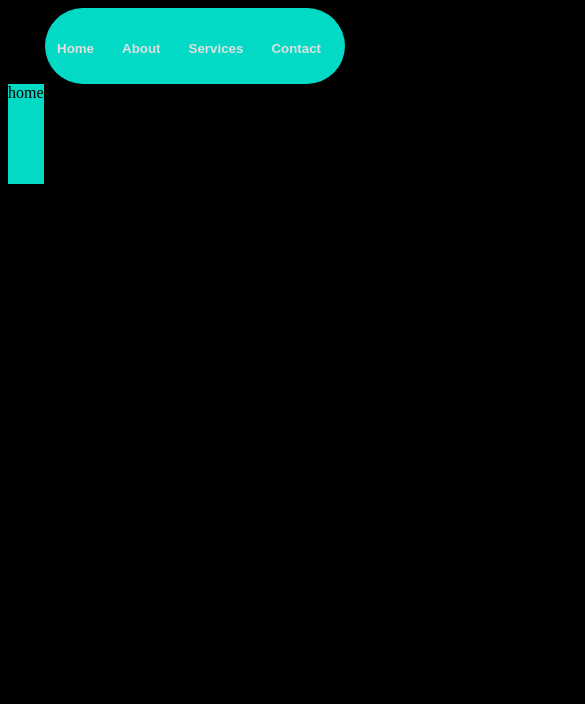
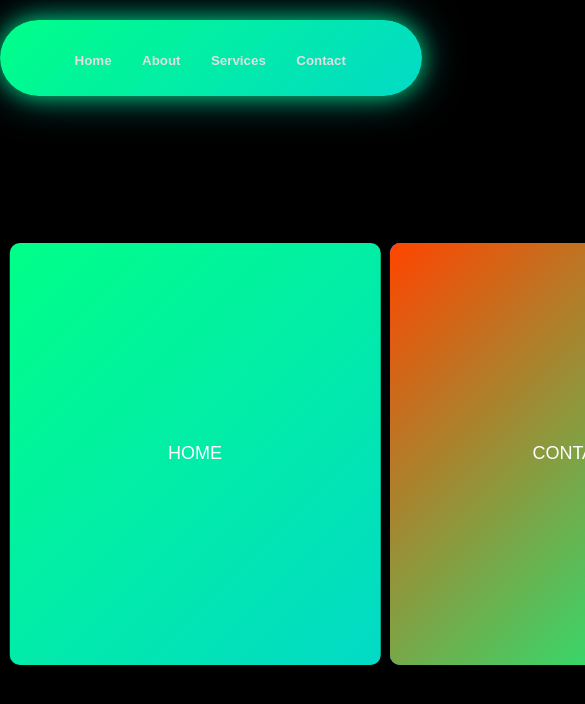
Before and after one commit to Chauhan-saab2006/potfolio1, a plain HTML site: page index.html in a window 390 px wide. Shown: the top 704 px of the page, 585 px wide, since content can reach past the window. Drawn offline with Linux system fonts and the light colour scheme.

Commit message:
add section designs

```diff
--- a/index.html
+++ b/index.html
@@ -4,26 +4,26 @@
 <head>
   <meta charset="UTF-8">
   <meta name="viewport" content="width=device-width, initial-scale=1.0">
-    <title>potfolio</title>
+  <title>Portfolio</title>
   <link rel="stylesheet" href="style.css">
 </head>
 
 <body>
-    <div class="header">
+  <div class="nav">
     <button onclick="showSection('home')">Home</button>
     <button onclick="showSection('about')">About</button>
     <button onclick="showSection('services')">Services</button>
     <button onclick="showSection('contact')">Contact</button>
   </div>
 
-    <section class="site-sections">
-        <div id="home" class="home">home</div>
-        <div id="about" class="about">about</div>
-        <!-- <div id="projects" class="projects">projects</div> -->
-        <!-- <div id="contact" class="contact">contact</div> -->
-    </section>
+  <div class="sections">
+    <div id="home" class="section active">HOME</div>
+    <div id="about" class="section">ABOUT</div>
+    <div id="services" class="section">SERVICES</div>
+    <div id="contact" class="section">CONTACT</div>
+  </div>
 
-    <!-- <script src="script.js"></script> -->
+  <script src="script.js"></script>
 </body>
 
 </html>
--- a/script.js
+++ b/script.js
@@ -1,10 +1,6 @@
 function showSection(id) {
-  // hide all sections
-  document.querySelectorAll('.section').forEach(sec => {
-    sec.classList.remove('active');
-    sec.style.left = "-100vw"; // move back off-screen
-  });
-
-  // show selected section
-  document.getElementById(id).classList.add('active');
-}
+      document.querySelectorAll('.section').forEach(sec => {
+        sec.classList.remove('active');
+      });
+      document.getElementById(id).classList.add('active');
+    }
--- a/style.css
+++ b/style.css
@@ -1,20 +1,34 @@
 body {
-    background-color: #000000;
+  margin: 0;
   overflow-x: hidden;
   overflow-y: hidden;
+  font-family: Arial, sans-serif;
+  text-align: center;
+  background-color: #000000;
 }
 
-.header {
+.nav {
   height: 9vh;
-    width: 300px;
-    /* fixed width */
-    margin: 0 auto;
-    background-color: #03DAC6;
+  width: 50vh;
+  /* make it scale on smaller screens */
+  margin: 20px auto;
+  position: relative;
+  top: 0;
+  left: 0;
+  transform: none;
+  background: linear-gradient(135deg, #00FF88, #03DAC6);
+  box-shadow: 0 0 20px rgba(0, 255, 136, 0.6),
+    0 0 40px rgba(3, 218, 198, 0.6);
   display: flex;
+  justify-content: center;
+  /* center the buttons inside */
+  align-items: center;
   border-radius: 50px;
 }
 
-.header button {
+
+
+.nav button {
   list-style: none;
   display: inline-block;
   margin: 0 10px;
@@ -28,42 +42,66 @@ body {
   transition: 0.3s ease;
 }
 
+/* Sections container */
+.sections {
+  position: relative;
+  height: 100vh;
+}
+
+.section {
+  position: absolute;
+  top: 40%;
+  left: 100vw;
+  transform: translateY(-50%);
+  width: 80%;
+  max-width: 800px;
+  height: 70%;
+  max-height: 600px;
+  display: flex;
+  align-items: center;
+  justify-content: center;
+  font-size: clamp(16px, 3vw, 28px);
+  color: white;
+  border-radius: 10px;
+  transition: left 0.6s ease;
+}
+
+/* Backgrounds */
 #home {
-    height: 100px;
-    width: 100px;
-    /* margin-left: 2000px; */
-    /* margin-top: 30vh; */
-    /* margin-left: 100px; */
-    background-color: #03DAC6;
+  background: linear-gradient(135deg, #00FF88, #03DAC6);
 }
 
 #about {
-    height: 100px;
-    width: 100px;
-    /* margin-left: 100vh; */
-    margin-left: 2000px;
-    background-color: red;
+  background: linear-gradient(135deg, #03DAC6, #0D6EFD);
 }
 
-#projects {
-    height: 100px;
-    width: 100px;
-    /* margin-left: 100vh; */
-    /* margin-left: 2000px; */
-    background-color: green;
+#services {
+  background: linear-gradient(135deg, #8A2BE2, #03DAC6);
 }
 
 #contact {
-    height: 100px;
-    width: 100px;
-    /* margin-left: 100vh; */
-    /* margin-left: 2000px; */
-    background-color: gray;
+  background: linear-gradient(135deg, #FF4500, #00FF88);
 }
-.site-sections{
-    display: flex;
-    height: 1000px;
-    width: 1000px;
-    position:absolute;
 
+/* Active state (centered) */
+.section.active {
+  left: 50%;
+  transform: translate(-50%, -50%);
 }
+
+/* Mobile Responsiveness */
+@media (max-width: 768px) {
+  .section {
+    width: 90%;
+    height: 60%;
+    font-size: clamp(14px, 4vw, 22px);
+  }
+}
+
+@media (max-width: 480px) {
+  .section {
+    width: 95%;
+    height: 50%;
+    font-size: clamp(12px, 5vw, 18px);
+  }
+}
```
Lines whose indentation alone changed are shown as unchanged.
